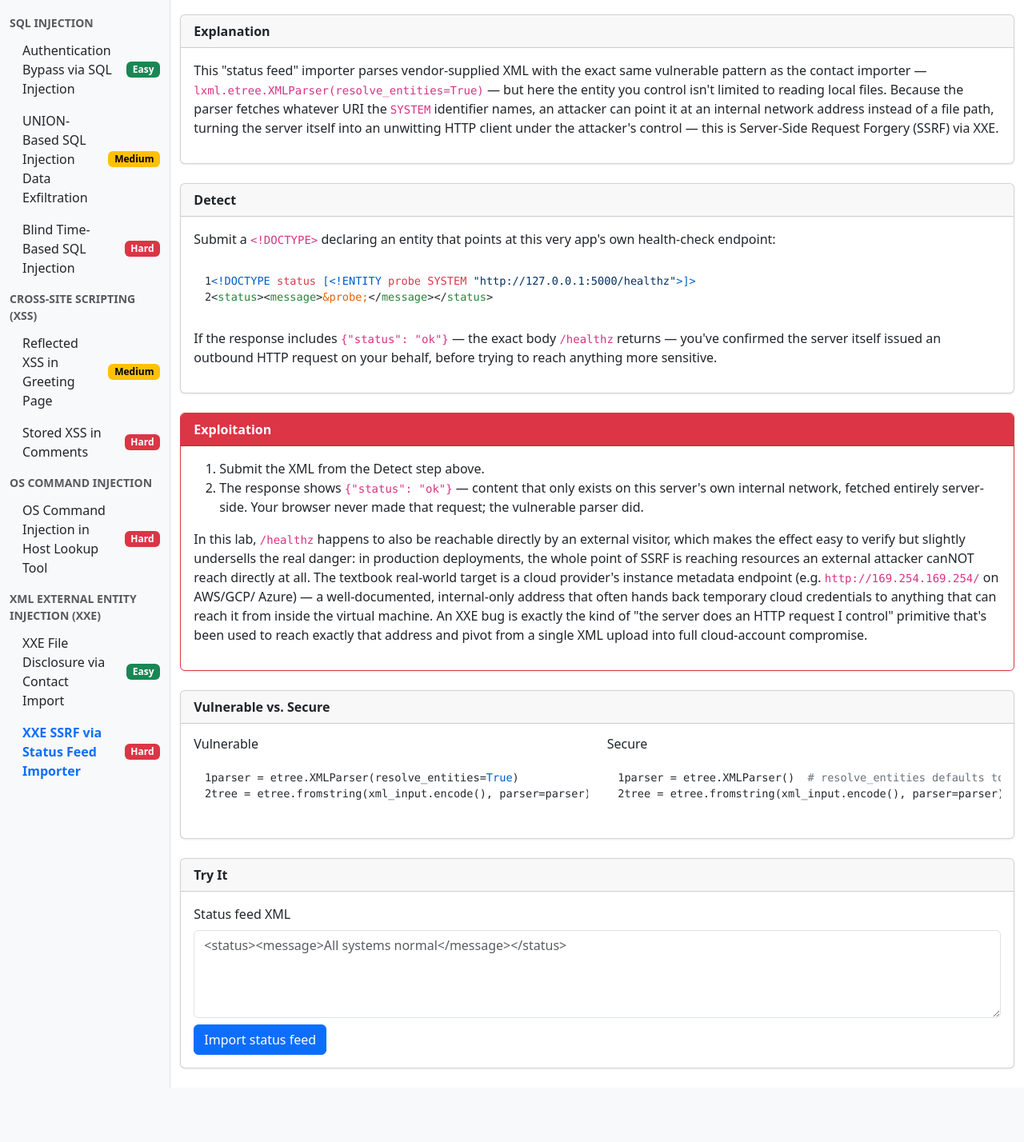
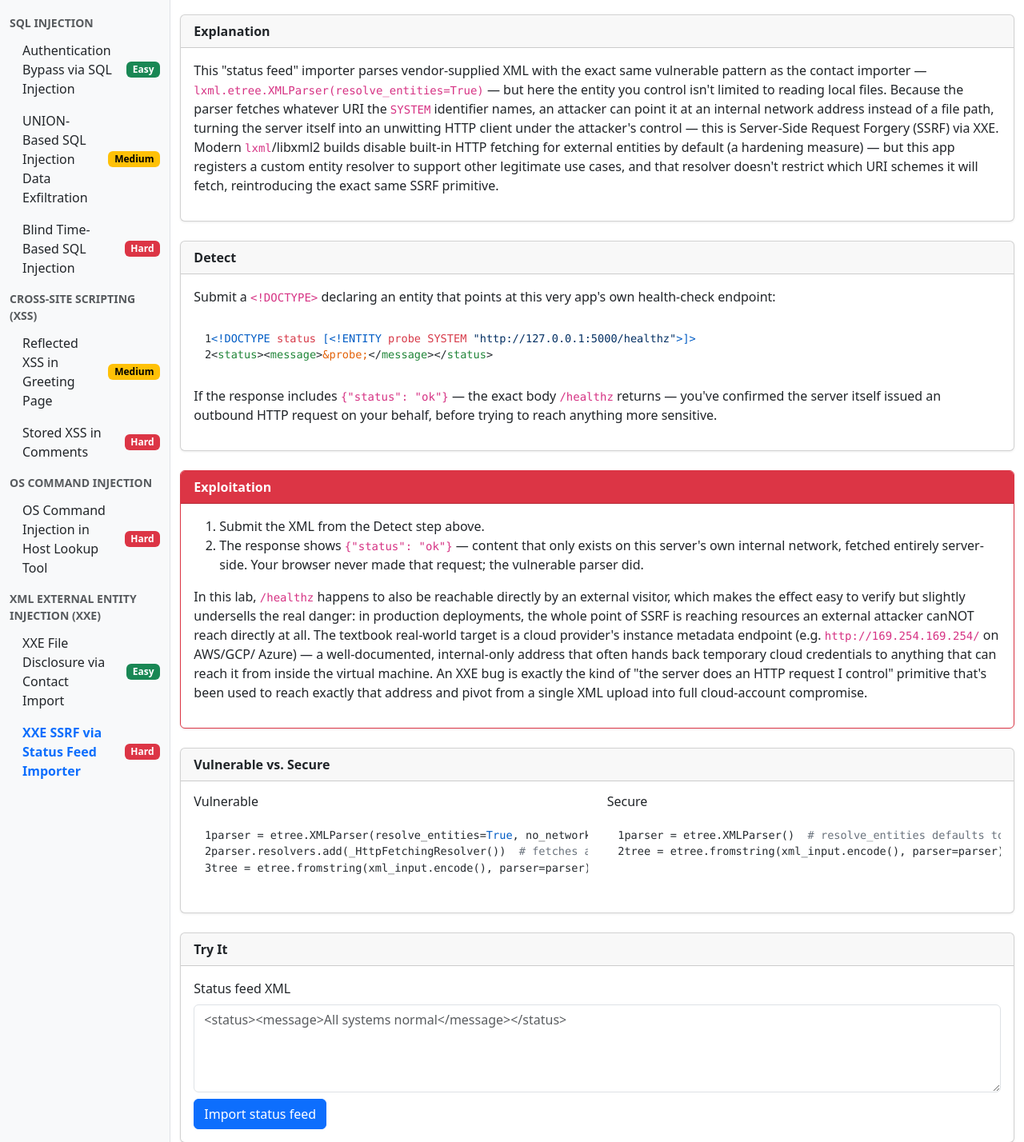
Before and after one commit to jozeta/owasp-lab, a Flask app: page /a03/xxe-ssrf in a window 1280 px wide. Shown: the part 176-1604 px from the top of the page at 80% size. Before the commit the page ends 1536 px from the top, so only its background shows below. Run offline with Flask 3, Linux system fonts and the light colour scheme; data comes from the database, SQL or seed files in the repository; some libraries are stand-ins or nearby versions.

Commit message:
fix: register custom resolver so XXE-SSRF example actually fetches http:// entities
Co-Authored-By: Claude Sonnet 5 <noreply@anthropic.com>

```diff
--- a/app/categories/a03_injection/routes.py
+++ b/app/categories/a03_injection/routes.py
@@ -1,5 +1,6 @@
 import os
 import subprocess
+import urllib.request
 
 from flask import redirect, render_template, request, session, url_for
 from lxml import etree
@@ -10,6 +11,18 @@ from app.categories.a03_injection.models import Comment, InjectionAccount
 from app.extensions import db
 
 XXE_SECRET_PATH = os.path.join(os.path.dirname(__file__), "xxe_secret.txt")
+
+
+class _HttpFetchingResolver(etree.Resolver):
+    """Fetches http(s) SYSTEM URIs directly, since PyPI's lxml wheels ship
+    a libxml2 build with HTTP transport disabled by default. Falls through
+    to libxml2's default resolution (e.g. file://) for anything else."""
+
+    def resolve(self, url, pubid, context):
+        if url.startswith("http://") or url.startswith("https://"):
+            data = urllib.request.urlopen(url, timeout=5).read()
+            return self.resolve_string(data, context)
+        return None
 
 
 @a03_bp.route("/")
@@ -136,7 +149,12 @@ def xxe_ssrf():
         try:
             # VULNERABLE: same resolve_entities=True flaw as xml_import(), reused
             # in a different feature -- here the entity target is a URL, not a file.
-            parser = etree.XMLParser(resolve_entities=True)
+            # A custom resolver is registered to fetch http(s) URIs, since libxml2's
+            # built-in HTTP transport is disabled by default in this environment --
+            # this mirrors a real-world pattern: apps add custom entity resolvers for
+            # legitimate reasons and forget to scope them to safe schemes.
+            parser = etree.XMLParser(resolve_entities=True, no_network=False)
+            parser.resolvers.add(_HttpFetchingResolver())
             tree = etree.fromstring(xml_input.encode(), parser=parser)
             message_el = tree.find("message")
             result = message_el.text if message_el is not None else "(no <message> element found)"
--- a/app/categories/a03_injection/templates/a03_injection/xxe_ssrf.html
+++ b/app/categories/a03_injection/templates/a03_injection/xxe_ssrf.html
@@ -13,6 +13,11 @@
   attacker can point it at an internal network address instead of a file
   path, turning the server itself into an unwitting HTTP client under the
   attacker's control — this is Server-Side Request Forgery (SSRF) via XXE.
+  Modern <code>lxml</code>/libxml2 builds disable built-in HTTP fetching
+  for external entities by default (a hardening measure) — but this app
+  registers a custom entity resolver to support other legitimate use cases,
+  and that resolver doesn't restrict which URI schemes it will fetch,
+  reintroducing the exact same SSRF primitive.
 </p>
 {% endblock %}
 
@@ -55,7 +60,8 @@
 </p>
 {% endblock %}
 
-{% block vulnerable_code %}parser = etree.XMLParser(resolve_entities=True)
+{% block vulnerable_code %}parser = etree.XMLParser(resolve_entities=True, no_network=False)
+parser.resolvers.add(_HttpFetchingResolver())  # fetches any http(s) URI
 tree = etree.fromstring(xml_input.encode(), parser=parser)
 {% endblock %}
 
```
